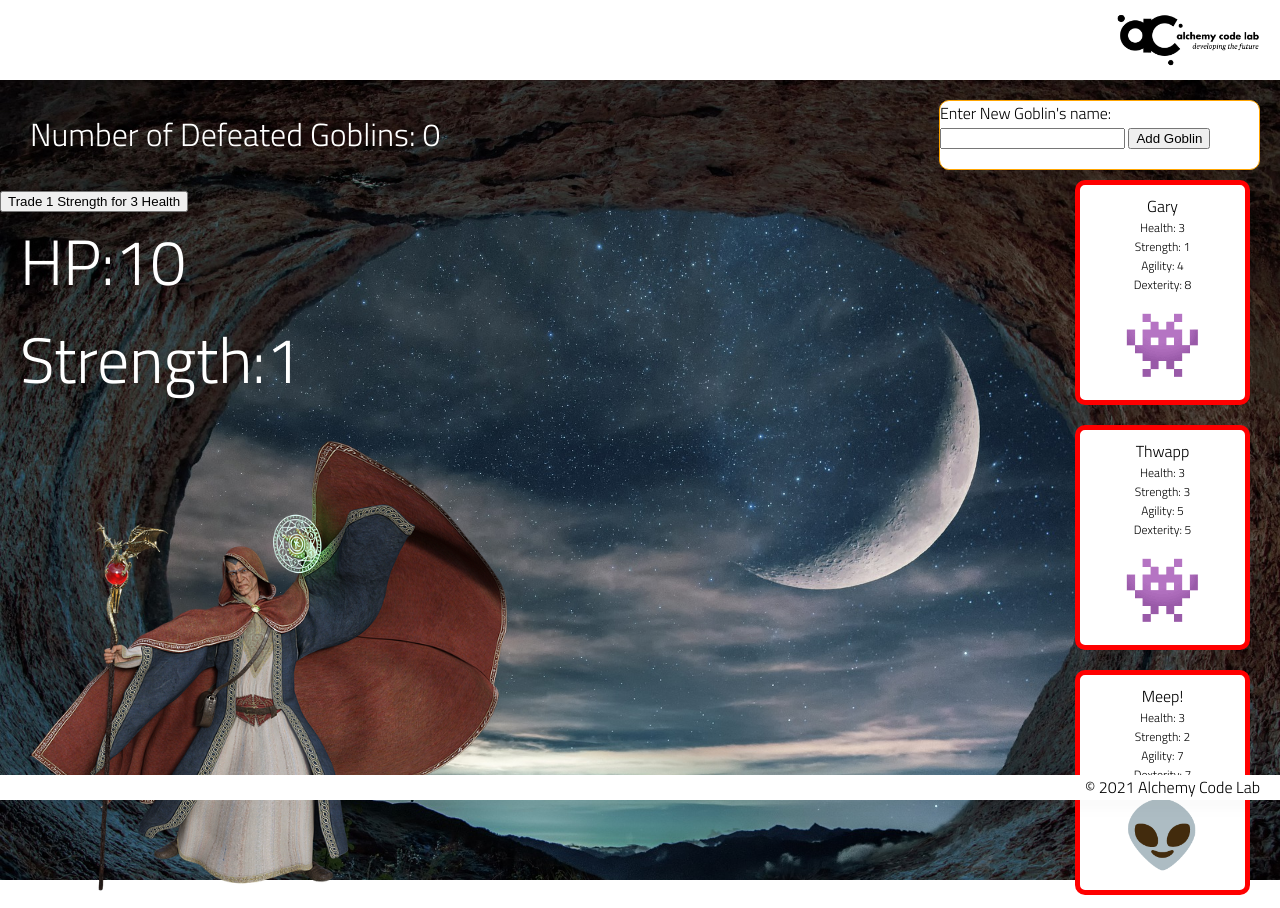
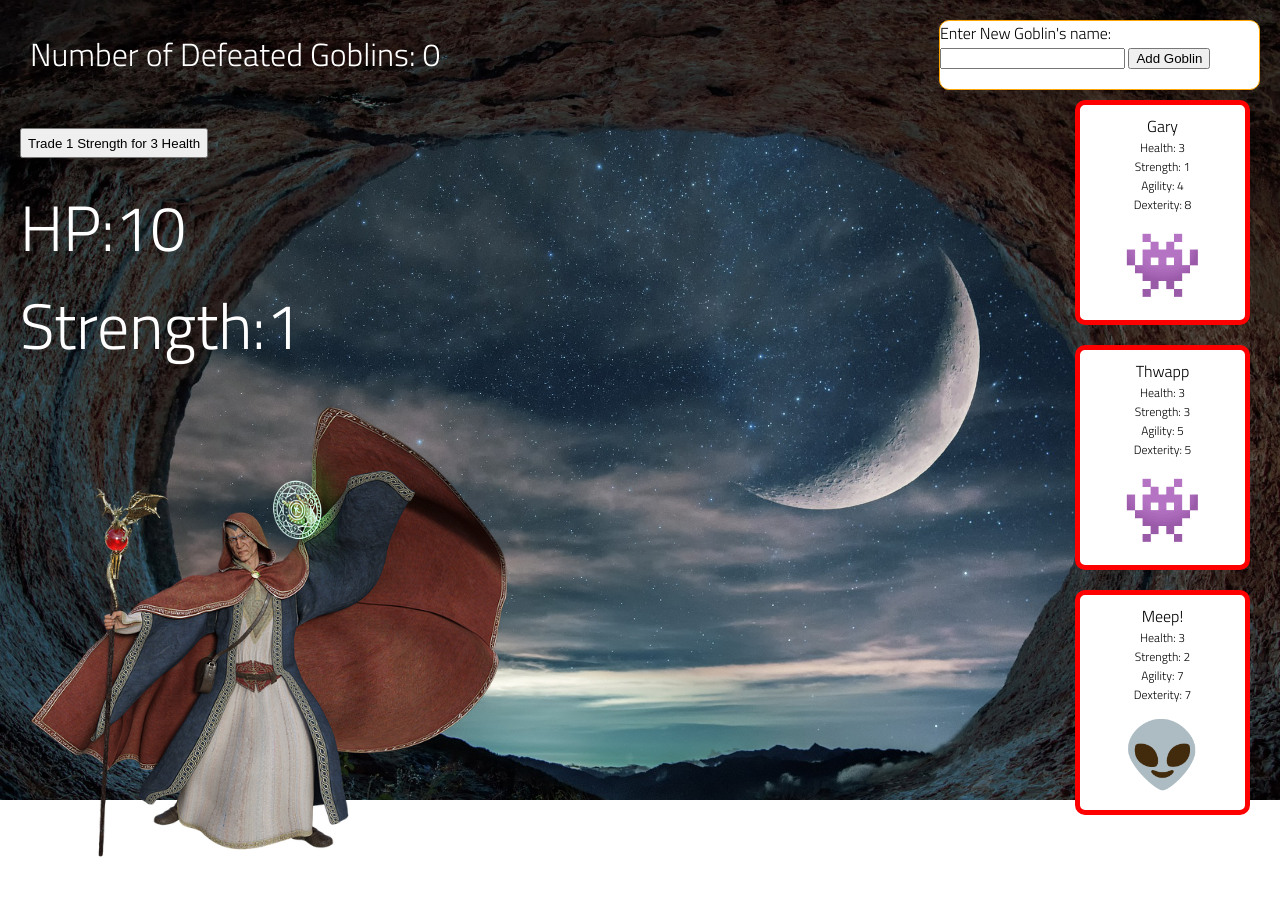
Before and after one commit to clayton-knapp/-goblin-fighter, a plain HTML site: page index.html in a window 1280 px wide. After the commit the page ends 874 px from the top, so only its background shows below. Drawn offline with Linux system fonts and the light colour scheme.

Commit message:
tweaked it

```diff
--- a/index.html
+++ b/index.html
@@ -13,11 +13,11 @@
 </head>
 
 <body>
-    <header>
+    <!-- <header>
         <div class="gutter-right logo">
             <img src="./assets/big-logo.png" />
         </div>
-    </header>
+    </header> -->
     <main>
         <!-- <section class="main-section">
         </section> -->
@@ -46,9 +46,9 @@
             </div><div class=goblin-list>goblins list</div>
         </div>
     </main>
-    <footer>
+    <!-- <footer>
         <div class="copy gutter-right">&copy; 2021 Alchemy Code Lab</div>
-    </footer>
+    </footer> -->
 
     <script type="module" src="./app.js"></script>
 </body>
--- a/styles/style.css
+++ b/styles/style.css
@@ -236,3 +236,8 @@ section {
     padding: 0px;
     font-size: 12px;
 }
+
+#health-boost {
+    margin: 20px;
+    height: 30px;
+}
```
